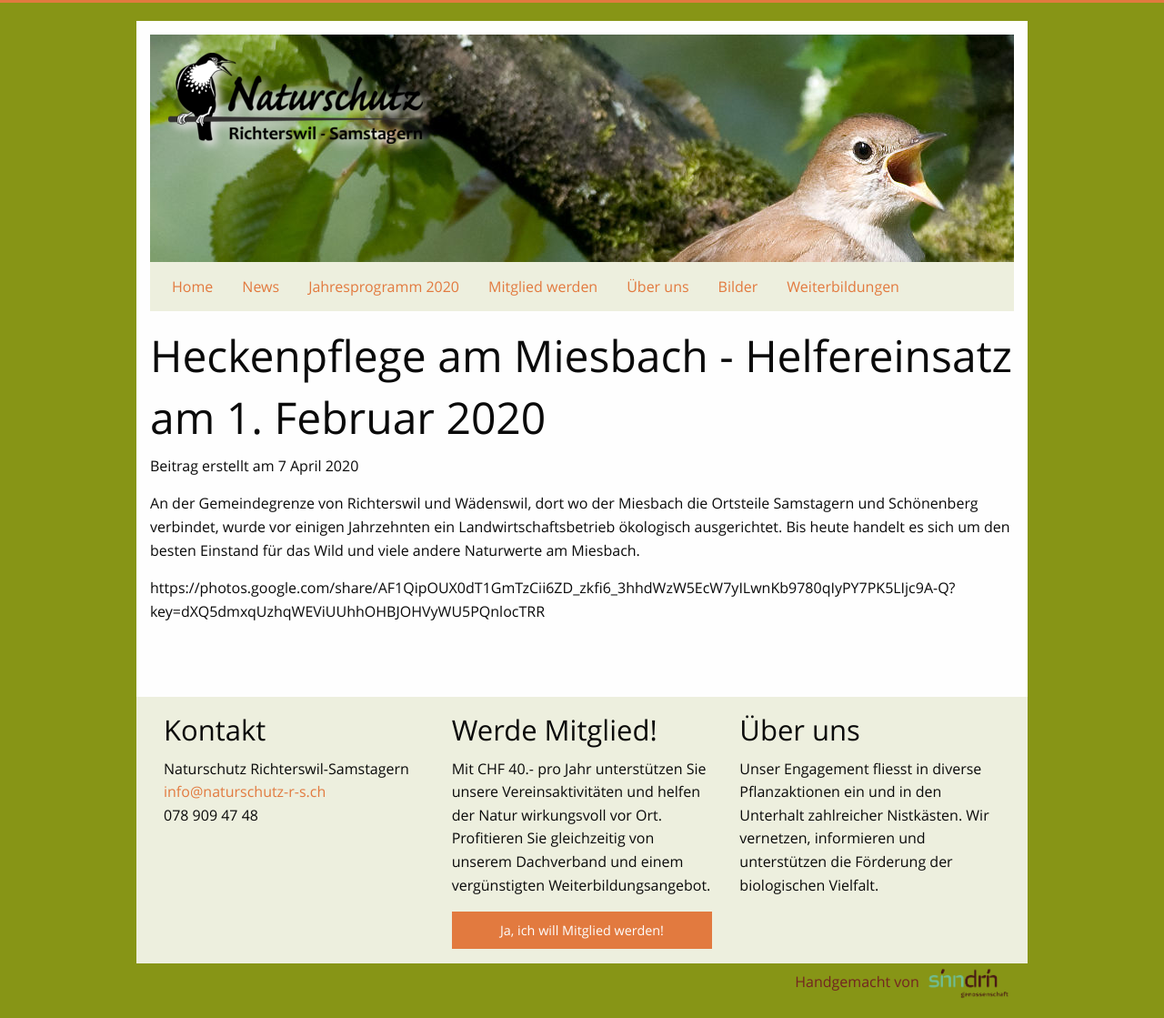
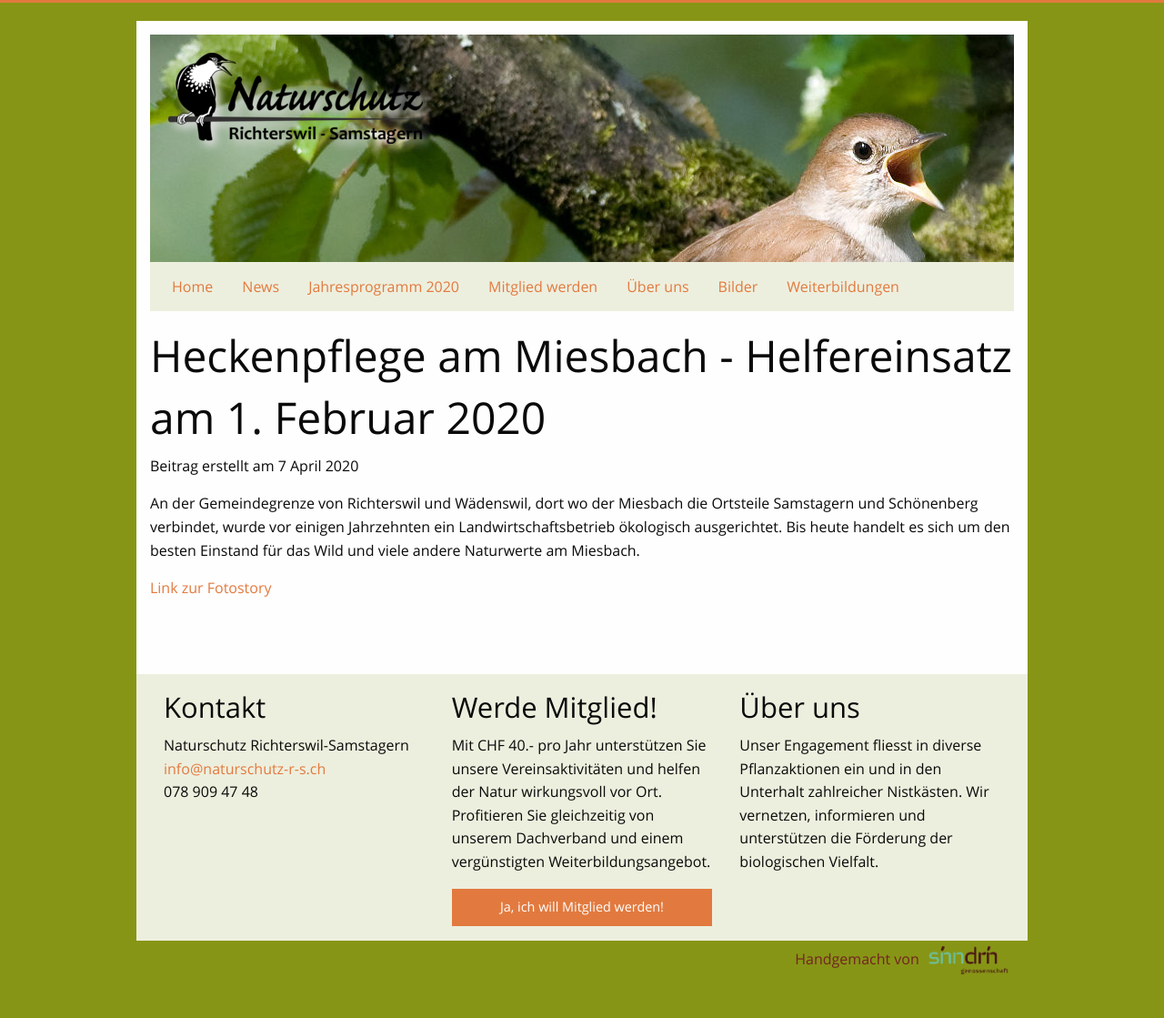
Before and after one commit to Naturschutz-Richterswil-Samstagern/Naturschutz-Richterswil-Samstagern.github.io, a Jekyll site: the page built from _posts/news/2020-07-04-heckenpflege.md, in a window 1280 px wide. Shown: the whole page at 91% size. Built offline with Jekyll 4.4.1, drawn with Linux system fonts in a browser that asks for light colours; comment, search, counter and statistics services are not loaded; after the commit the page ends 1093 px from its top, so only the background shows below that.

Commit message:
Update 2020-07-04-heckenpflege.md

```diff
--- a/_posts/news/2020-07-04-heckenpflege.md
+++ b/_posts/news/2020-07-04-heckenpflege.md
@@ -12,4 +12,4 @@ An der Gemeindegrenze von Richterswil und Wädenswil, dort wo der Miesbach die O
 vor einigen Jahrzehnten ein Landwirtschaftsbetrieb ökologisch ausgerichtet. Bis heute handelt es sich um den besten Einstand für das Wild und viele andere Naturwerte am
 Miesbach.
 
-https://photos.google.com/share/AF1QipOUX0dT1GmTzCii6ZD_zkfi6_3hhdWzW5EcW7yILwnKb9780qIyPY7PK5LIjc9A-Q?key=dXQ5dmxqUzhqWEViUUhhOHBJOHVyWU5PQnlocTRR
+<a href="https://photos.google.com/share/AF1QipOUX0dT1GmTzCii6ZD_zkfi6_3hhdWzW5EcW7yILwnKb9780qIyPY7PK5LIjc9A-Q?key=dXQ5dmxqUzhqWEViUUhhOHBJOHVyWU5PQnlocTRR/">Link zur Fotostory</a>
```
